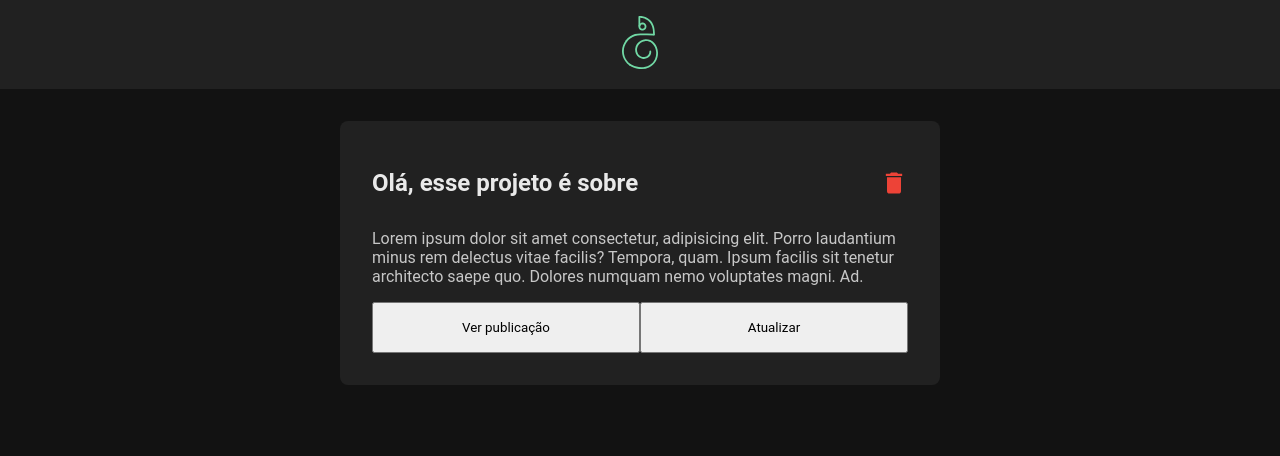
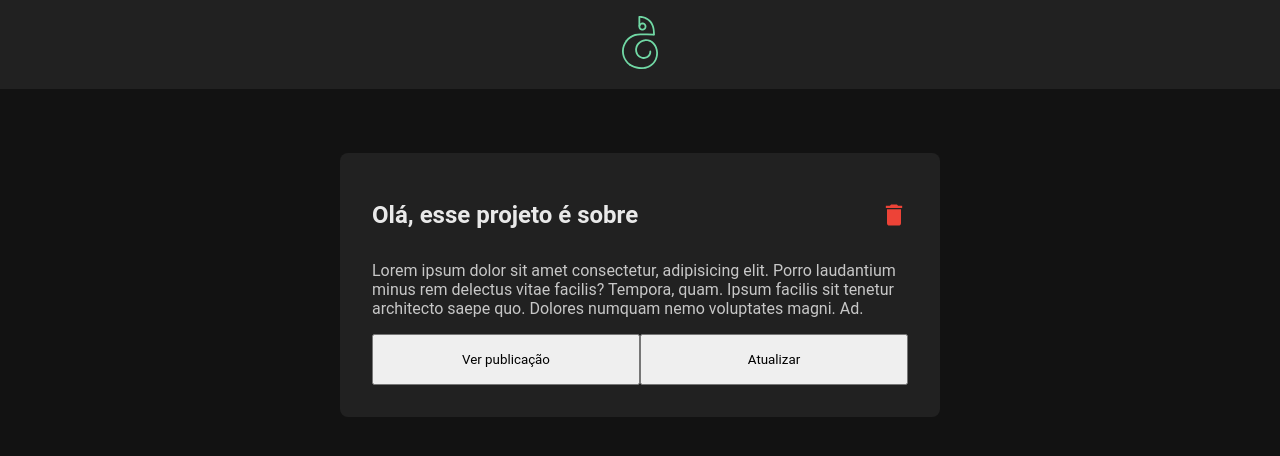
Before and after one commit to AAlan12/cruder, a React (Vite) app: page / in a window 1280 px wide. Shown: the top 456 px of the page. Built offline with nearby package versions, Linux system fonts and the light colour scheme.

Commit message:
criação do arquivo de rotas

```diff
--- a/src/App.jsx
+++ b/src/App.jsx
@@ -1,11 +1,17 @@
+import { BrowserRouter } from "react-router-dom";
 import { Header } from "./components/Header";
-import { Feed } from "./pages/Feed";
+import { Router } from "./Router";
+import './styles.css'
 
 function App() {
   return (
     <>
       <Header />
-      <Feed />
+      <BrowserRouter>
+        <div className="app">
+          <Router />
+        </div>
+      </BrowserRouter>
     </>
   );
 }
--- /dev/null
+++ b/src/Router.jsx
@@ -0,0 +1,16 @@
+import { Routes, Route } from "react-router-dom";
+import { Feed } from "./pages/Feed";
+import { CreatePost } from "./pages/CreatePost";
+import { UpdatePost } from "./pages/UpdatePost";
+import { OnePost } from "./pages/OnePost";
+
+export function Router() {
+    return (
+        <Routes>
+            <Route path="/" element={<Feed />} />
+            <Route path="/createPost" element={<CreatePost />} />
+            <Route path="/updatePost" element={<UpdatePost />} />
+            <Route path="/post/1" element={<OnePost />} />
+        </Routes>
+    );
+}
--- /dev/null
+++ b/src/styles.css
@@ -0,0 +1,6 @@
+.app {
+    display: flex;
+    align-items: center;
+    flex-direction: column;
+    margin-top: 2rem;
+}
```
